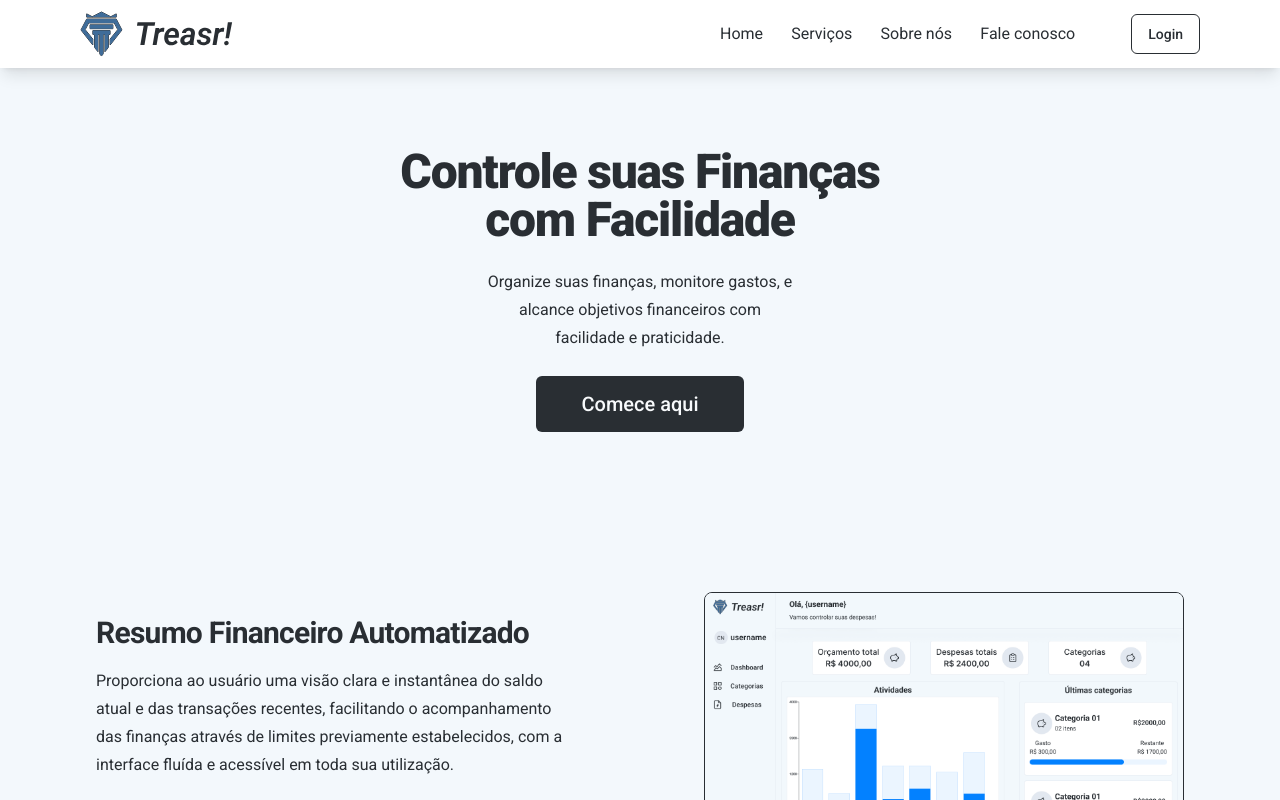
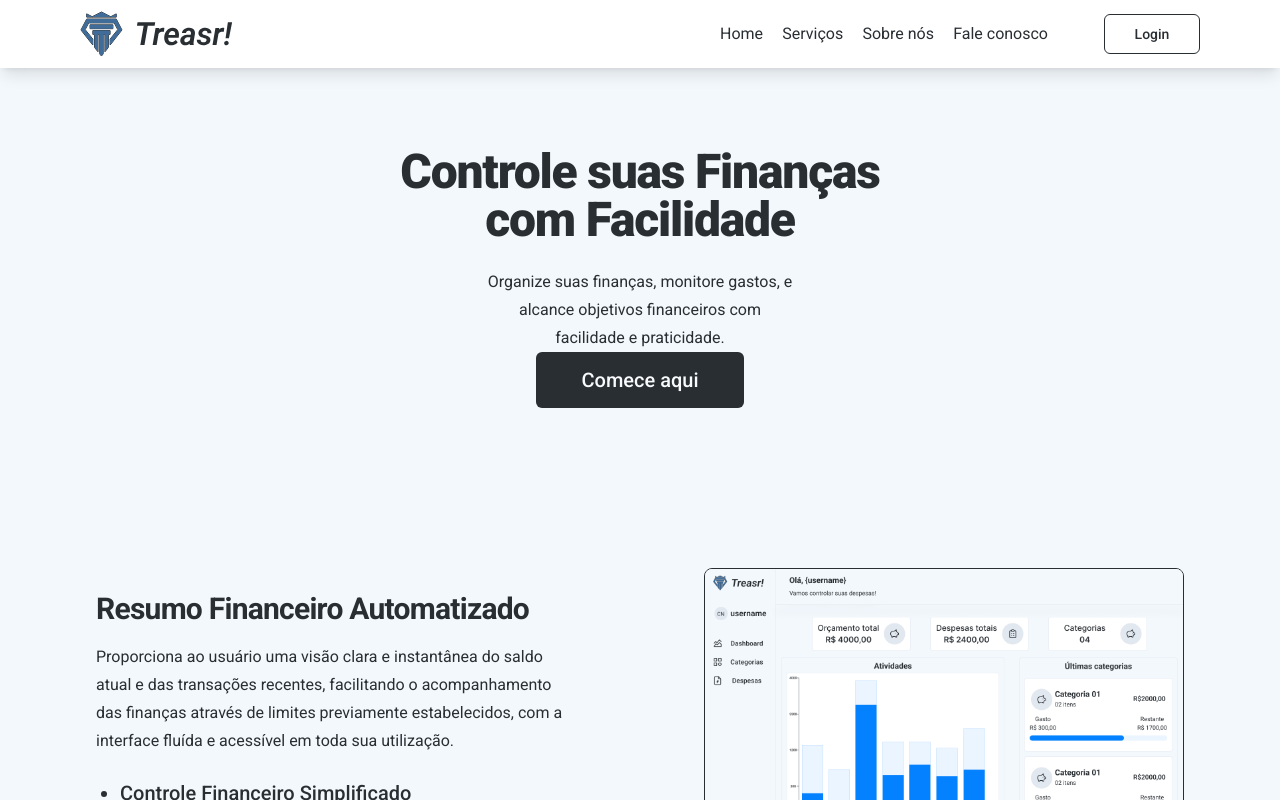
Before and after one commit to carvalhaus/financial_controller, a Next.js app in the folder frontend/: page / in a window 1280 px wide. Shown: the top 800 px of the page. Built offline with nearby package versions, Linux system fonts and the light colour scheme.

Commit message:
fix: follow accessibility feedback

```diff
--- a/frontend/app/(pages)/(homepage)/_components/slogan.jsx
+++ b/frontend/app/(pages)/(homepage)/_components/slogan.jsx
@@ -6,7 +6,7 @@ function SloganSection() {
         <section className="w-full flex flex-col items-center justify-center text-center py-10 lg:py-20">
             <h1 className="text-4xl font-extrabold tracking-tight lg:text-5xl w-auto md:w-1/2 lg:w-2/5">Controle suas Finanças com Facilidade</h1>
             <p className="leading-7 [&:not(:first-child)]:mt-6 w-auto md:w-1/2 lg:w-1/4">Organize suas finanças, monitore gastos, e alcance objetivos financeiros com facilidade e praticidade.</p>
-            <Button size="xl" className="[&:not(:first-child)]:mt-6"><Link href="#">Comece aqui</Link></Button>
+            <Link href="#"><Button size="xl" className="[&:not(:first-child)]:mt-6">Comece aqui</Button></Link>
         </section >
     );
 }
--- a/frontend/app/(pages)/_components/header.jsx
+++ b/frontend/app/(pages)/_components/header.jsx
@@ -18,7 +18,7 @@ function Header() {
                     <li className="hover:text-softBlue"><Link href="#">Fale conosco</Link></li>
                 </ul>
 
-                <Button variant="outline"><Link href="#">Login</Link></Button>
+                <Link href="#"><Button variant="outline" className="w-24">Login</Button></Link>
             </div>
 
             <HeaderMenu />
```
